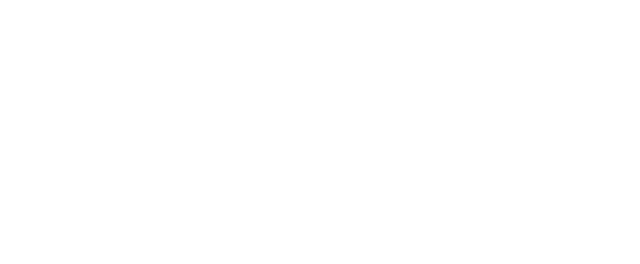
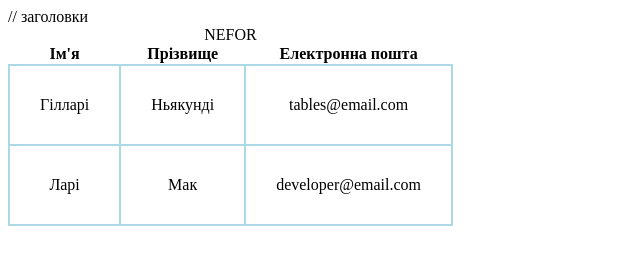
Before and after one commit to maxstrodamus/homework3, a plain HTML site: page Lesson 3/index.html in a window 1280 px wide. Shown: the whole page, without its empty margins (0-640 px from the left). Drawn offline with Linux system fonts and the light colour scheme.

Commit message:
Update index.html

```diff
--- a/Lesson 3/index.html
+++ b/Lesson 3/index.html
@@ -12,10 +12,10 @@
         td{
             border: 2px solid lightblue;
             text-align: center;
-            padding-left: 20px;
-            padding-right: 20px;
-            padding-bottom: 20px;
-            padding-top: 20px;
+            padding-left: 30px;
+            padding-right: 30px;
+            padding-bottom: 30px;
+            padding-top: 30px;
         }
 
     </style>
@@ -36,7 +36,7 @@
 </table> -->
 
 
-<!-- <table>
+<table>
     <caption> NEFOR </caption>
 	<tr>
         // заголовки
@@ -55,7 +55,7 @@
 		<td>developer@email.com</td>
 	</tr>
 
-</table> -->
+</table>
 
 
 <!-- <table>
```
